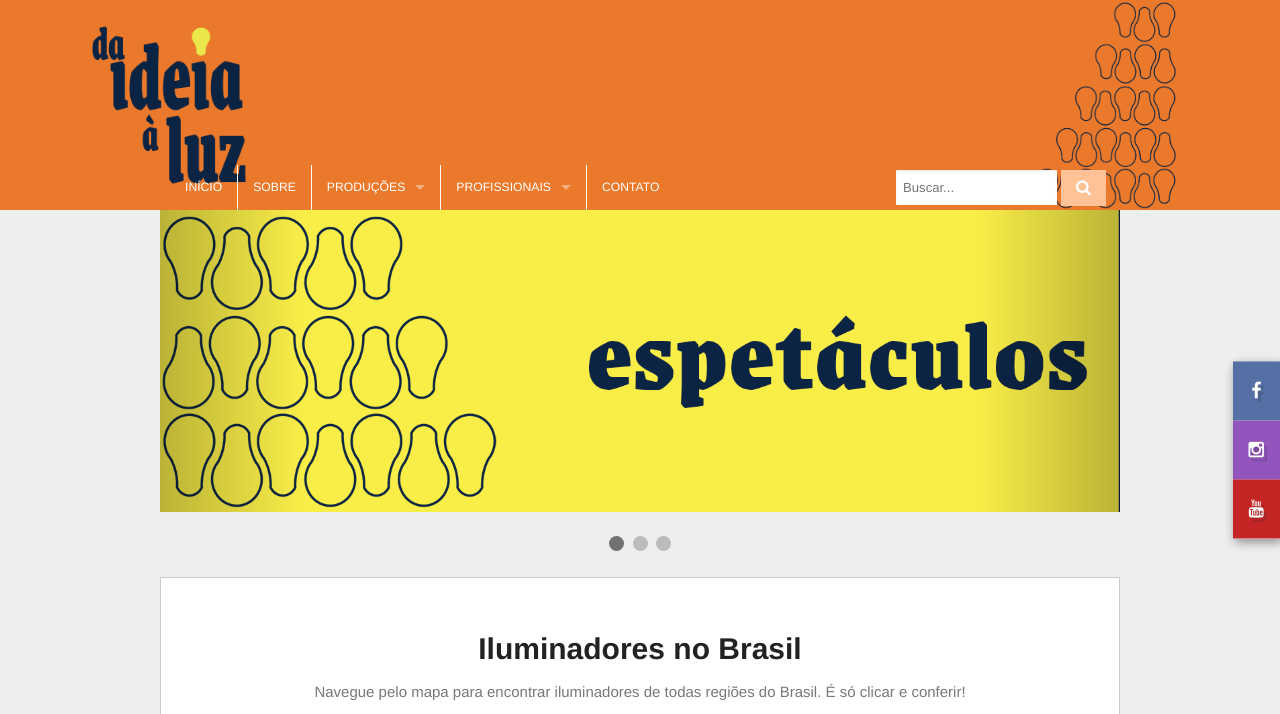
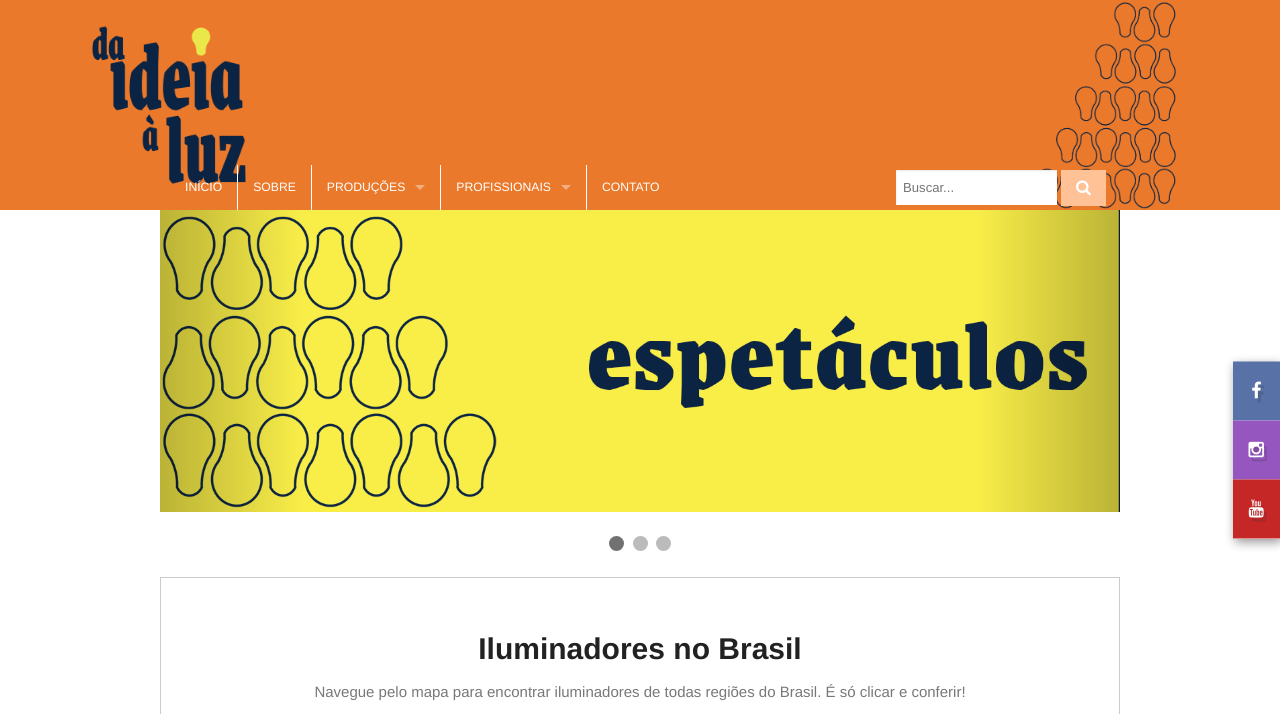
Before and after one commit to daideiaaluz/daideiaaluz.github.io, a Jekyll site: the page built from index.html, in a window 1280 px wide. Shown: the top 714 px of the page. Built offline with Jekyll 4.4.1, drawn with Linux system fonts in a browser that asks for light colours; nearby versions of some CDN libraries; grey boxes are pictures that could not be loaded.

Commit message:
update parameters

```diff
--- a/_includes/footer.html
+++ b/_includes/footer.html
@@ -1,11 +1,11 @@
 <footer>
     <div class="container">
+        <div class="support">
+            <h2>Apoiadores</h2>
+        </div>
         <div style="padding: 30px;">
             <p><a href="#">Início</a> | <a href="#">Contato</a></p>
             <p class="copy-right">Copyright &copy; 2020 <a href="#">Da ideia a luz</a> | All rights reserved. </p>
         </div>
-        <div class="support">
-            <h2>Apoiadores</h2>
-        </div>
     </div>
 </footer>
--- a/assets/css/style.css
+++ b/assets/css/style.css
@@ -13,7 +13,7 @@ html {
 }
 
 body{
-	background-color: #eee;
+	background-color: #fff;
 	font-family: Helvetica, sans-serif;
 	font-weight: 400;
 	color: #545454;
@@ -362,7 +362,7 @@ footer p a:hover { color: #a93c01; }
 
 footer .support h2 {
 	padding: 30px;
-	border-top: 1px solid #fff;
+	border-bottom: 1px solid #fff;
 	color: #fff;
 }
 
```
Also changed, not shown: 9 other files.
